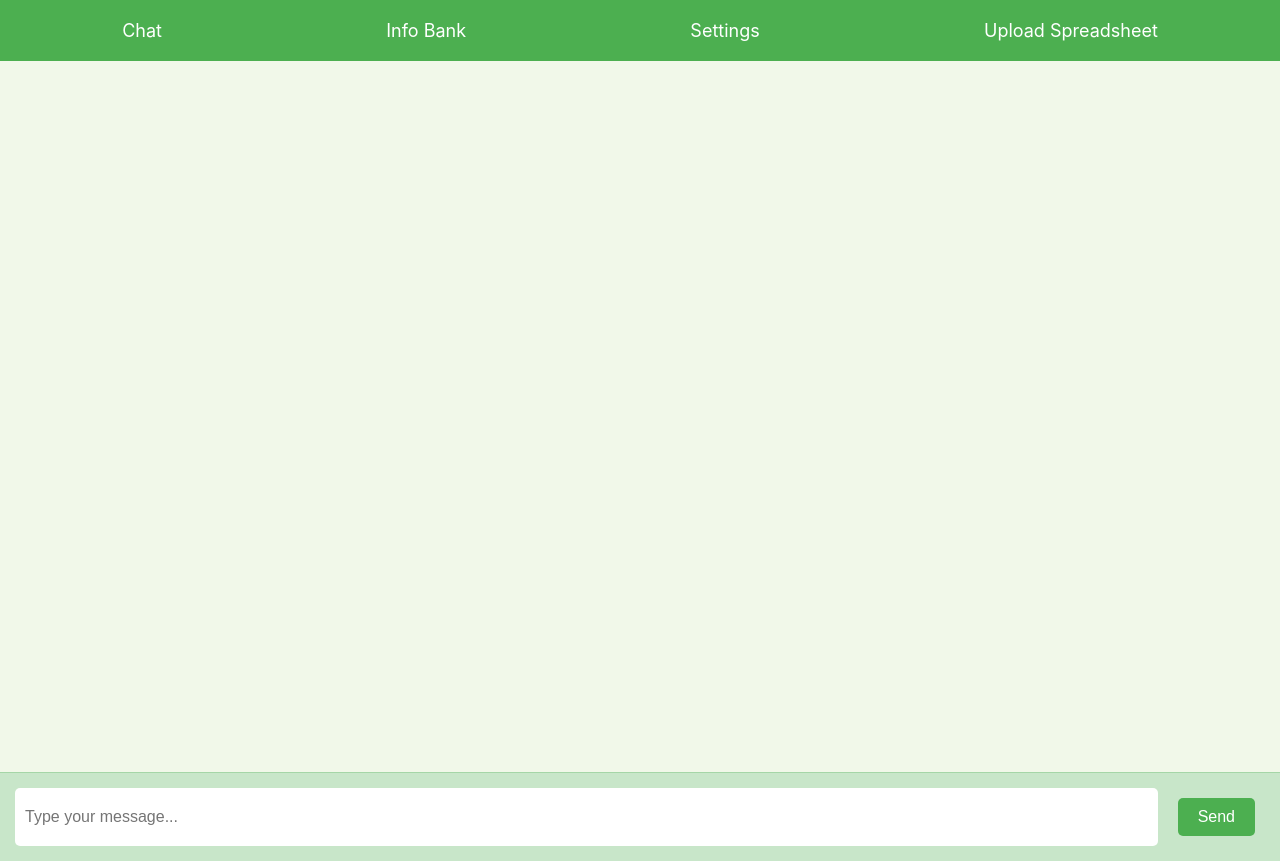
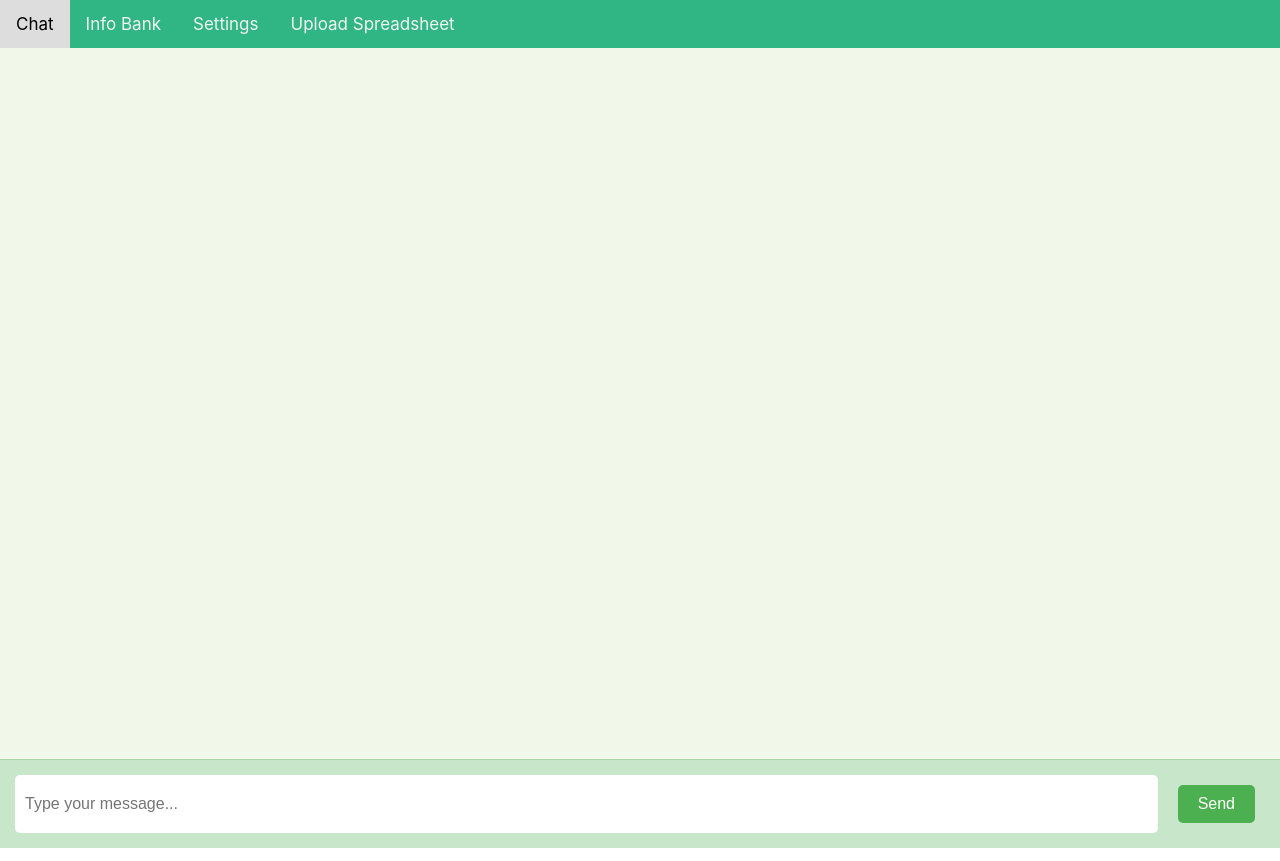
Before and after one commit to helloitsheqing/eecs449_financialadvisor, a React (Create React App) app in the folder frontend/: page /chat in a window 1280 px wide. Built offline with nearby package versions, Linux system fonts and the light colour scheme.

Commit message:
Fixed the frontend menu bar issues on Settings and Excel pages

```diff
--- a/frontend/src/InsertExcel.js
+++ b/frontend/src/InsertExcel.js
@@ -1,6 +1,7 @@
 // InsertExcel.js
 import React, { useState } from 'react';
 import axios from 'axios';
+import MenuBar from './MenuBar.js';
 
 const InsertExcel = () => {
     const [selectedFile, setSelectedFile] = useState(null);
@@ -60,6 +61,7 @@ const InsertExcel = () => {
 
     return (
         <div style={styles.container}>
+            <MenuBar></MenuBar>
             <h2 style={styles.heading}>Insert Excel File</h2>
             <form onSubmit={handleSubmit} style={styles.form}>
                 <div style={styles.formGroup}>
@@ -110,9 +112,6 @@ const InsertExcel = () => {
 
 const styles = {
     container: {
-        maxWidth: '600px',
-        margin: '2rem auto',
-        padding: '2rem',
         backgroundColor: '#f8f9fa',
         borderRadius: '8px',
         boxShadow: '0 2px 4px rgba(0,0,0,0.1)'
--- /dev/null
+++ b/frontend/src/MenuBar.css
@@ -0,0 +1,28 @@
+/* Add a black background color to the top navigation */
+.topnav {
+    background-color: #30b685;
+    overflow: hidden;
+    display: flex;
+  }
+
+/* Style the links inside the navigation bar */
+.topnav a {
+    float: left;
+    color: #f2f2f2;
+    text-align: center;
+    padding: 14px 16px;
+    text-decoration: none;
+    font-size: 17px;
+}
+
+/* Change the color of links on hover */
+.topnav a:hover {
+    background-color: #ddd;
+    color: black;
+}
+
+/* Add a color to the active/current link */
+.topnav a.active {
+    background-color: #020202;
+    color: white;
+}
--- a/frontend/src/MenuBar.js
+++ b/frontend/src/MenuBar.js
@@ -1,14 +1,15 @@
 // MenuBar.js
 import React from 'react';
 import { Link } from 'react-router-dom';
+import './MenuBar.css';
 
 const MenuBar = () => {
     return (
-        <div style={styles.menuBar}>
-            <Link to="/chat" style={styles.link}>Chat</Link>
-            <Link to="/infobank" style={styles.link}>Info Bank</Link>
-            <Link to="/settings" style={styles.link}>Settings</Link>
-            <Link to="/upload-excel" style={styles.link}>Upload Spreadsheet</Link>
+        <div class="topnav">
+            <Link to="/chat">Chat</Link>
+            <Link to="/infobank">Info Bank</Link>
+            <Link to="/settings">Settings</Link>
+            <Link to="/upload-excel">Upload Spreadsheet</Link>
         </div>
     );
 };
--- a/frontend/src/settings.js
+++ b/frontend/src/settings.js
@@ -1,5 +1,6 @@
 // Settings.js
 import React, { useState } from 'react';
+import MenuBar from './MenuBar.js';
 
 const Settings = () => {
     const [aiModel, setAiModel] = useState('deepseek-r1:1.5b');
@@ -10,6 +11,7 @@ const Settings = () => {
 
     return (
         <div style={styles.container}>
+            <MenuBar></MenuBar>
             <h2>AI Model Settings</h2>
             <p>Current AI Model: {aiModel}</p>
             <select onChange={handleModelChange} value={aiModel} style={styles.select}>
@@ -24,7 +26,6 @@ const Settings = () => {
 
 const styles = {
     container: {
-        padding: '20px',
         textAlign: 'center',
     },
     select: {
```
